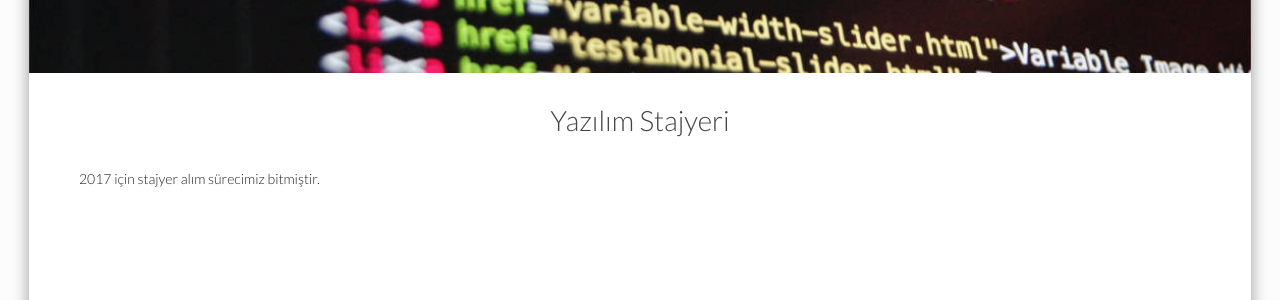
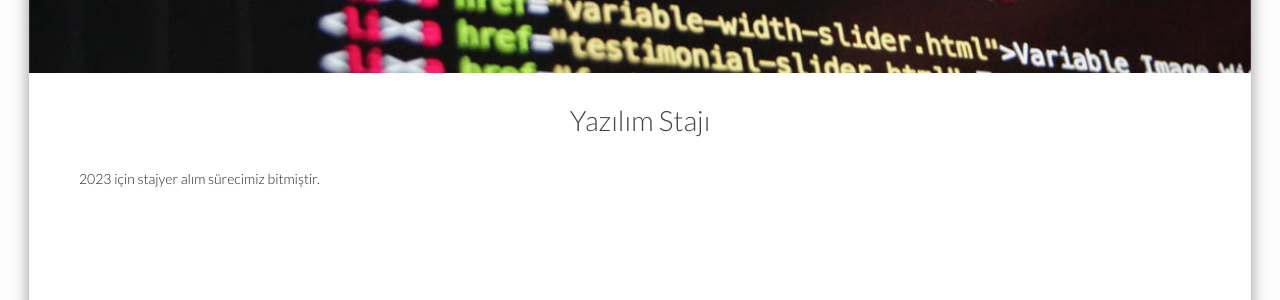
Before and after one commit to kodgemisi/kodgemisi.com, a Jekyll site: the page built from kariyer/yazilim-staji.html, in a window 1280 px wide. Shown: the part 354-654 px from the top of the page. Built offline with Jekyll 4.4.1, drawn with Linux system fonts in a browser that asks for light colours; nearby versions of some CDN libraries.

```diff
--- /dev/null
+++ b/CNAME
@@ -0,0 +1 @@
+kodgemisi.com
--- a/kariyer/yazilim-stajyeri.html
+++ b/kariyer/yazilim-staji.html
@@ -1,8 +1,8 @@
 ---
-title: Yazılım Stajyeri
+title: Yazılım Stajı
 layout: default
 style: common
-last_modified_at: 2017-05-15
+last_modified_at: 2023-04-06
 
 twitter:
   title: Yazılım Stajyeri - Kod Gemisi Yaz Stajı
@@ -13,11 +13,11 @@ twitter:
 <article>
   <section class="entry-image" style="background-image: url('/static/images/code-banner.jpg')"></section>
   <header class="entry-header">
-    <h1 class="entry-title">Yazılım Stajyeri</h1>
+    <h1 class="entry-title">Yazılım Stajı</h1>
   </header>
   <div class="entry-content">
 
-    <p>2017 için stajyer alım sürecimiz bitmiştir.</p>
+    <p>2023 için stajyer alım sürecimiz bitmiştir.</p>
 
     <div class="mobile-hide" style="height: 200px;"></div>
 
--- a/static/stylesheets/_common_style.scss
+++ b/static/stylesheets/_common_style.scss
@@ -104,6 +104,12 @@ main {
   box-shadow: 0 0 15px rgba(0,0,0,.4);
   height: 100%;
   background-color: white;
+  display: flex;
+  flex-direction: column;
+
+  &>article {
+    flex: 1;
+  }
 }
 
 header > .ui.container,
@@ -179,7 +185,7 @@ h3.subtitle {
     background-color: $color-light-gray !important;
     margin: 40px 0 0 0;
     padding: 14px 50px;
-    flex: 1 1 auto;
+    flex: 0;
 
     &>div {
       background-color: $color-light-gray;
```
Also changed, not shown: kariyer/index.html (+4 -4 lines), kariyer/java-developer.html (added, +82 -0 lines), kariyer/_devops-engineer.html (renamed from kariyer/devops-engineer.html), kariyer/_devops-stajyeri.html (renamed from kariyer/devops-stajyeri.html).
